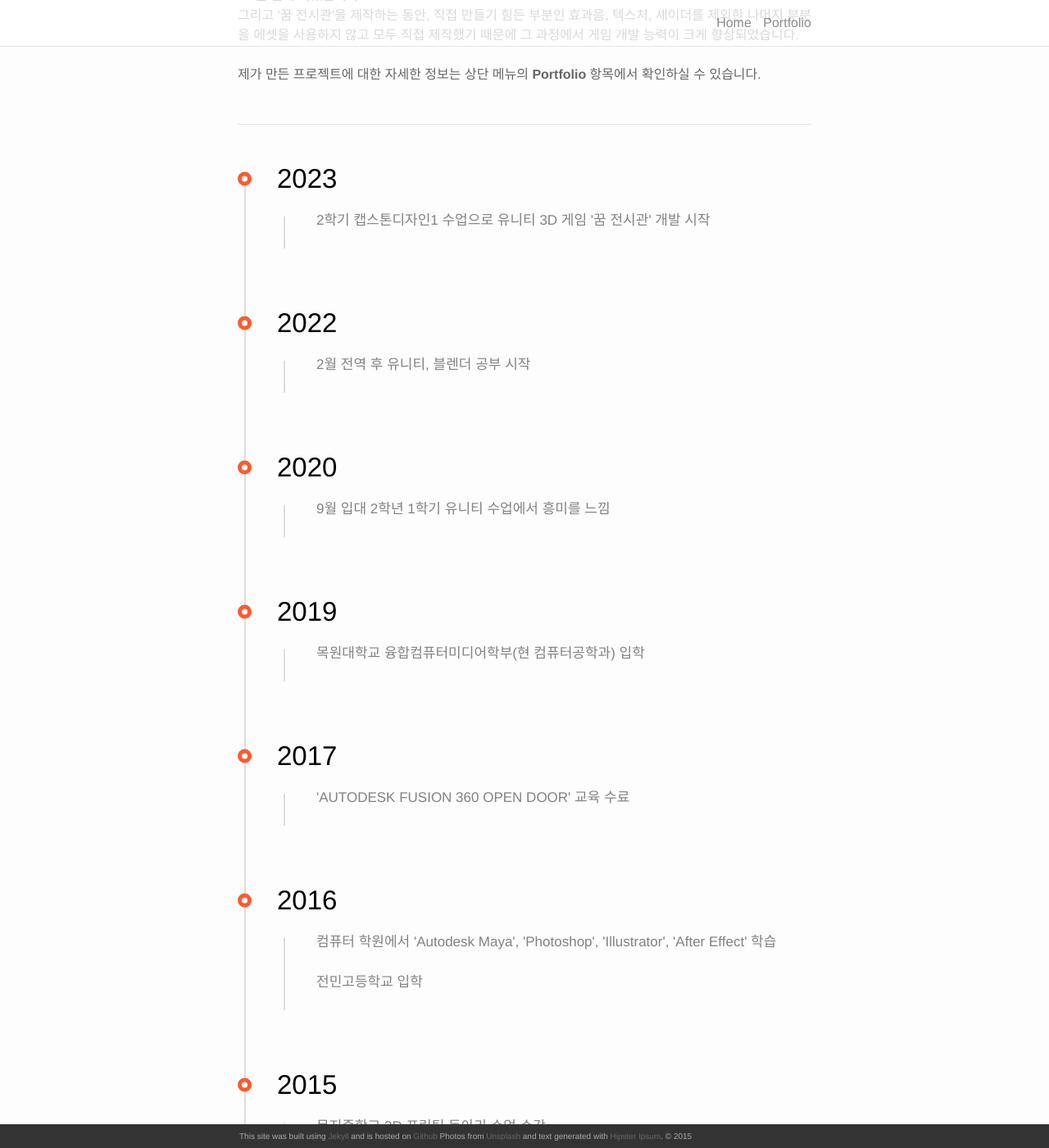
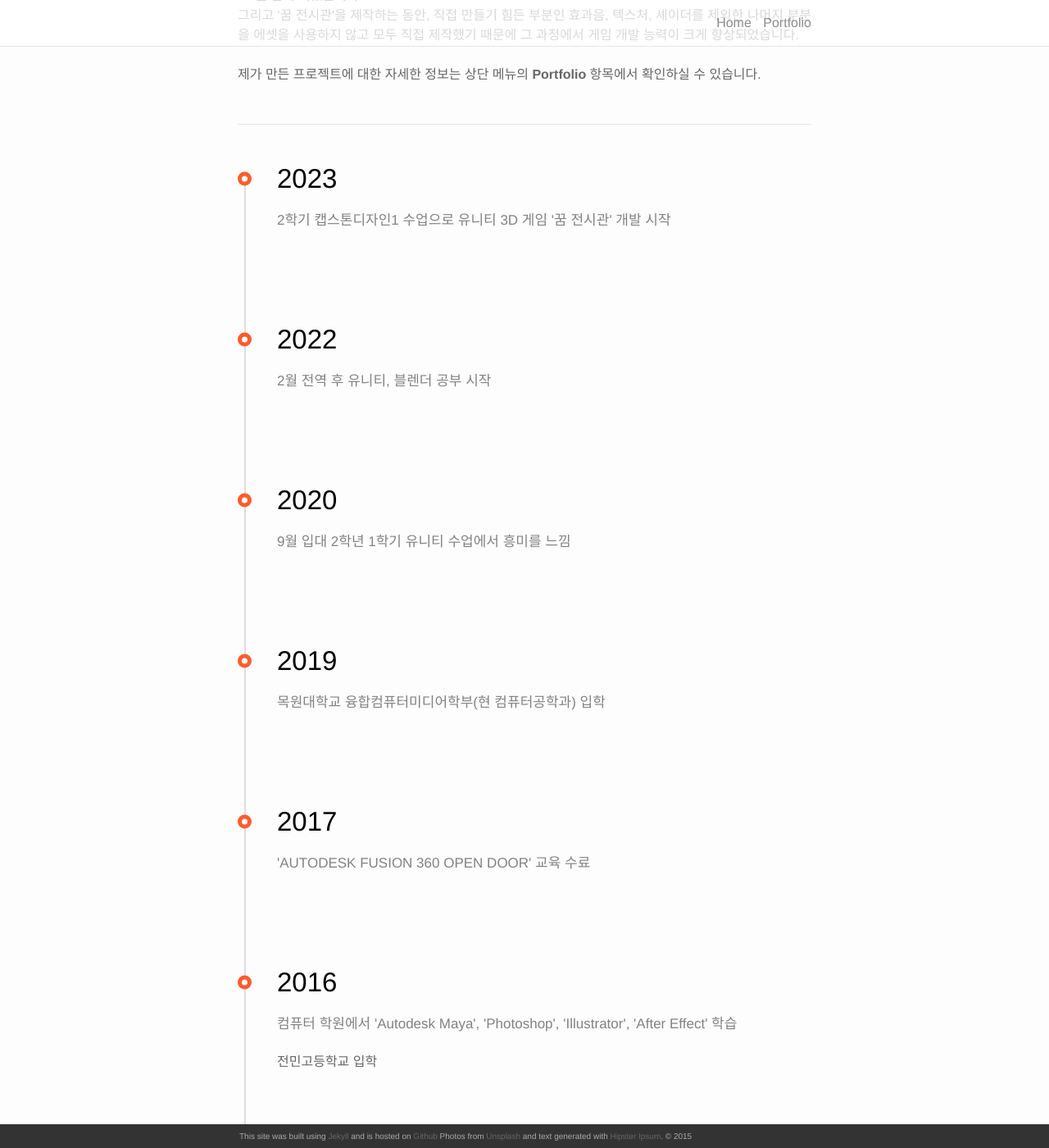
Before and after one commit to zazangkjw/zazangkjw.github.io, a Jekyll site: the page built from index.html, in a window 1280 px wide and 1400 px high, scrolled down 840 px. Shown: the whole window at 82% size. Built offline with Jekyll 4.4.1, drawn with Linux system fonts in a browser that asks for light colours; nearby versions of some CDN libraries; the list of posts is cut into pages by our own code.

Commit message:
글 작성14

```diff
--- a/_sass/_layout.scss
+++ b/_sass/_layout.scss
@@ -378,7 +378,7 @@
     line-height: 29px;
 }
 
-.history .list {
+.history p {
     font-size: 17px;
     color: $grey-color;
     line-height: 29px;
--- a/index.html
+++ b/index.html
@@ -47,74 +47,74 @@ title: Home
 	<div>
 		<h2>2023</h2>
 		<ol>
-			<div class="list">
+			<p>
 				2학기 캡스톤디자인1 수업으로 유니티 3D 게임 '꿈 전시관' 개발 시작
-			</div>
+			</p>
 		</ol>
 	</div>
 
 	<div>
 		<h2>2022</h2>
 		<ol>
-			<div class="list">
+			<p>
 				2월 전역 후 유니티, 블렌더 공부 시작
-			</div>
+			</p>
 		</ol>
 	</div>
 
 	<div>
 		<h2>2020</h2>
 		<ol>
-			<div class="list">
+			<p>
 				9월 입대
 				2학년 1학기 유니티 수업에서 흥미를 느낌
-			</div>
+			</p>
 		</ol>
 	</div>
 
 	<div>
 		<h2>2019</h2>
 		<ol>
-			<div class="list">
+			<p>
 				목원대학교 융합컴퓨터미디어학부(현 컴퓨터공학과) 입학
-			</div>
+			</p>
 		</ol>
 	</div>
 
 	<div>
 		<h2>2017</h2>
 		<ol>
-			<div class="list">
+			<p>
 				'AUTODESK FUSION 360 OPEN DOOR' 교육 수료
-			</div>
+			</p>
 		</ol>
 	</div>
 
 	<div>
 		<h2>2016</h2>
 		<ol>
-			<div class="list">
+			<p>
 				컴퓨터 학원에서 'Autodesk Maya', 'Photoshop', 'Illustrator', 'After Effect' 학습</p>
 				전민고등학교 입학
-			</div>
+			</p>
 		</ol>
 	</div>
 
 	<div>
 		<h2>2015</h2>
 		<ol>
-			<div class="list">
+			<p>
 				문지중학교 3D 프린팅 동아리 수업 수강
-			</div>
+			</p>
 		</ol>
 	</div>
 
 	<div>
 		<h2>2000</h2>
 		<ol>
-			<div class="list">
+			<p>
 				3월 5일 대전 출생
-			</div>
+			</p>
 		</ol>
 	</div>
 </div>
```
